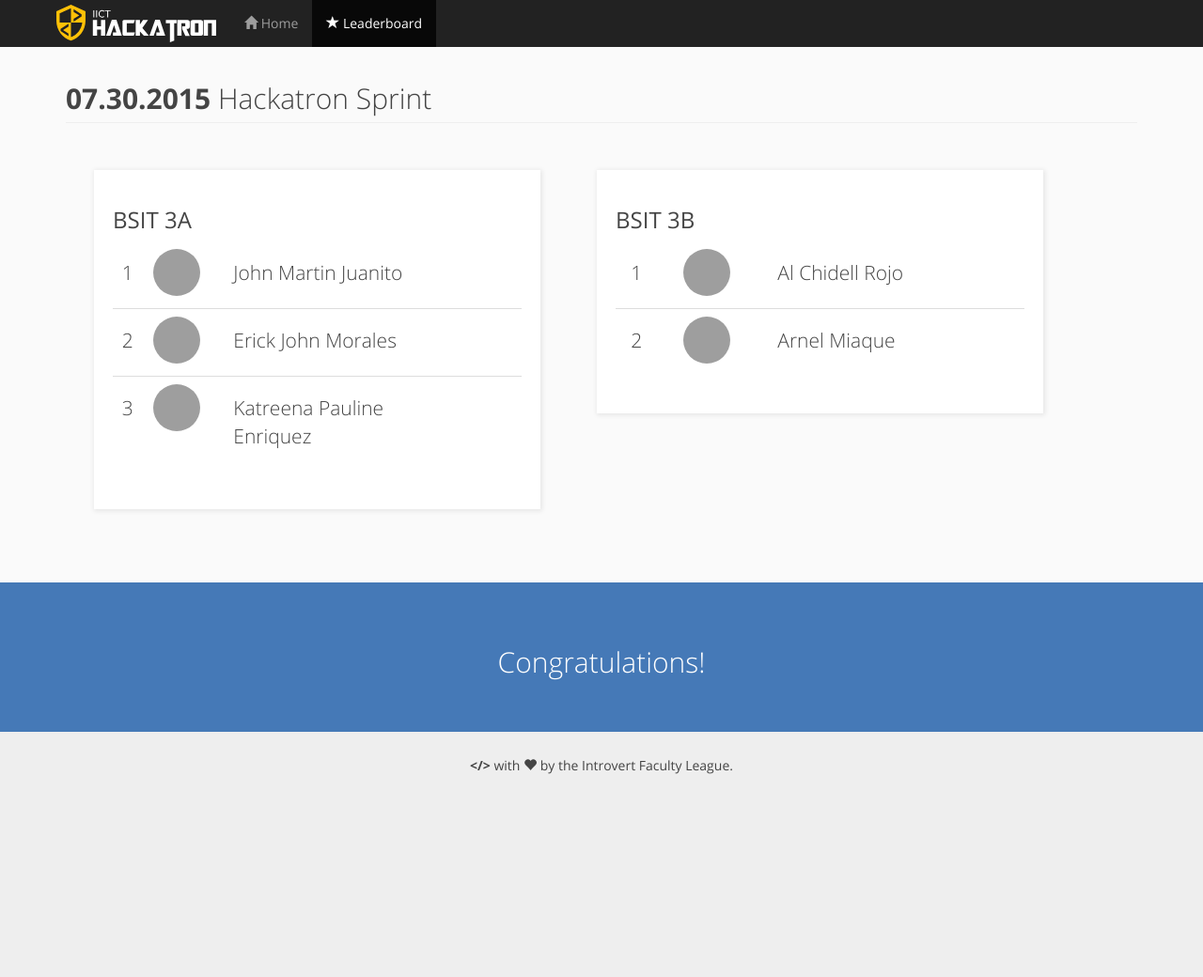
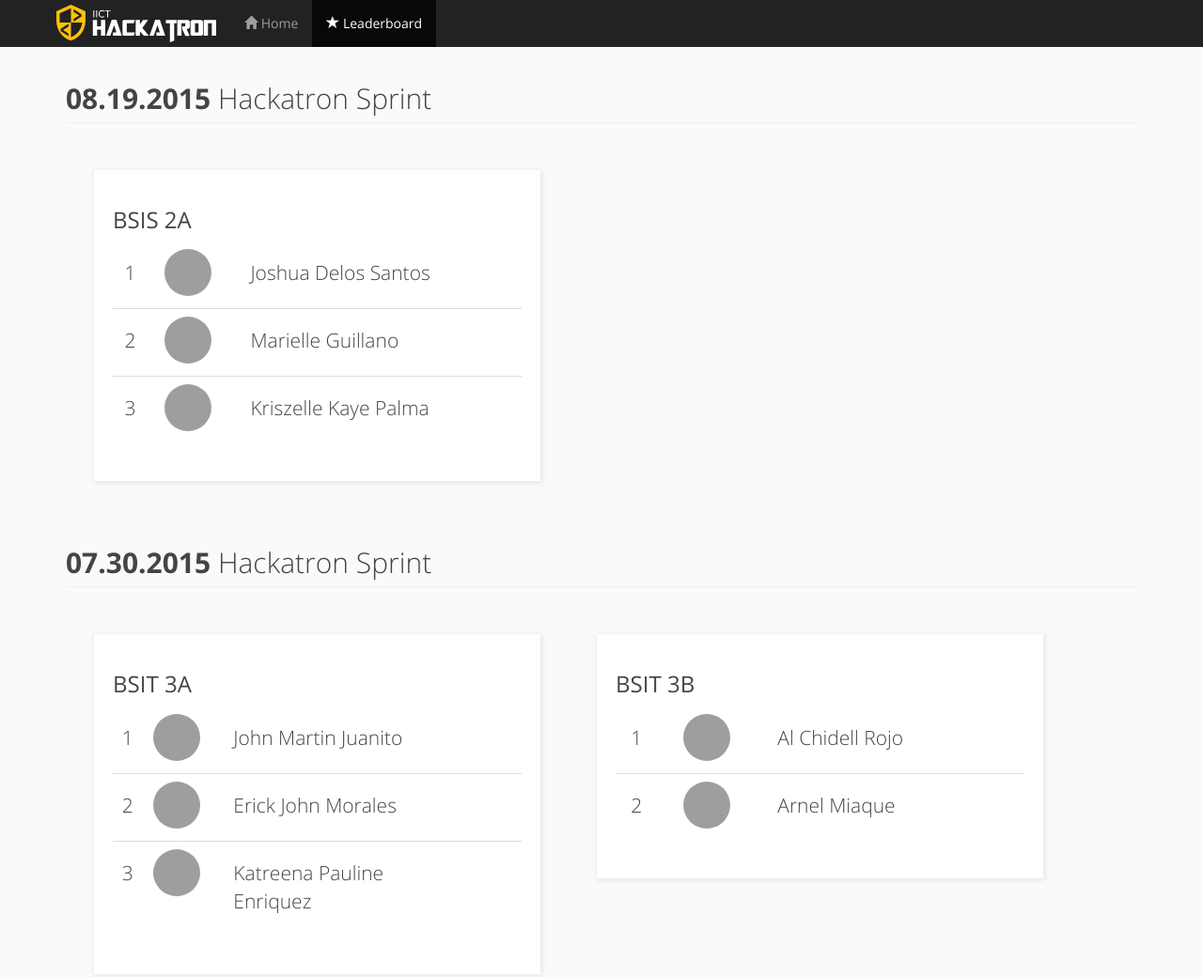
Before and after one commit to wvsu-cict-code/cict-hackatron, a plain HTML site: page pages/leaderboard.html in a window 1280 px wide. Shown: the top 1040 px of the page at 94% size. Before the commit the page ends 848 px from the top, so only its background shows below. Drawn offline with Linux system fonts and the light colour scheme; grey boxes are pictures that could not be loaded.

Commit message:
Leaderboard update

```diff
--- a/pages/leaderboard.html
+++ b/pages/leaderboard.html
@@ -57,6 +57,48 @@
   </div>
   <div class="jumbotron jumbo-light headless">
     <div class="container">
+      <h2 class="page-header"><b>08.19.2015</b> Hackatron Sprint</h2>
+      <div class="course col-lg-5">
+        <h3 class="text-norm">BSIS 2A</h3>
+        <table class="table table-hover">
+          <thead>
+            <tr>
+              <td>
+                <p class="td-text text-center">1</p>
+              </td>
+              <td>
+                <img class="profile-img img-responsive img-circle" src="https://fbcdn-profile-a.akamaihd.net/hprofile-ak-xfp1/v/t1.0-1/p160x160/10367561_997403623620109_635172135357247641_n.jpg?oh=6f496102076a2d0fe5507768ea4e4e56&oe=5676EE0C&__gda__=1450134422_a6e102a5a4e5354b6abe85cedd5ab7d5" alt="" />
+              </td>
+              <td>
+                <p class="td-text col-lg-10">Joshua Delos Santos</p>
+              </td>
+            </tr>
+            <tr>
+              <td>
+                <p class="td-text text-center">2</p>
+              </td>
+              <td>
+                <img class="profile-img img-responsive img-circle" src="https://graph.facebook.com/100005400750054/picture" alt="" />
+              </td>
+              <td>
+                <p class="td-text col-lg-10">Marielle Guillano</p>
+              </td>
+            </tr>
+            <tr>
+              <td>
+                <p class="td-text text-center">3</p>
+              </td>
+              <td>
+                <img class="profile-img img-responsive img-circle" src="https://graph.facebook.com/100001917284078/picture" alt="" />
+              </td>
+              <td>
+                <p class="td-text col-lg-10">Kriszelle Kaye Palma</p>
+              </td>
+            </tr>
+          </thead>
+        </table>
+      </div>
+      <div class="clearfix"></div>
       <h2 class="page-header"><b>07.30.2015</b> Hackatron Sprint</h2>
       <div class="course col-lg-5">
         <h3 class="text-norm">BSIT 3A</h3>
```
